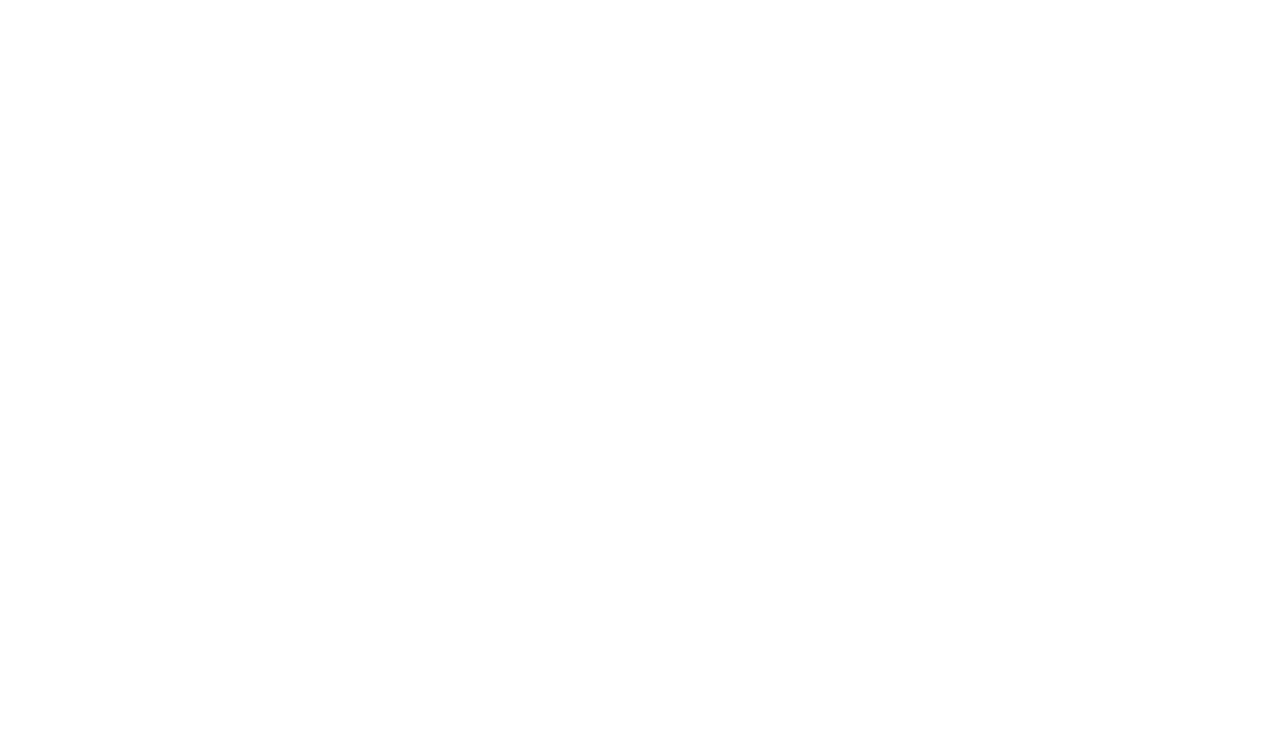
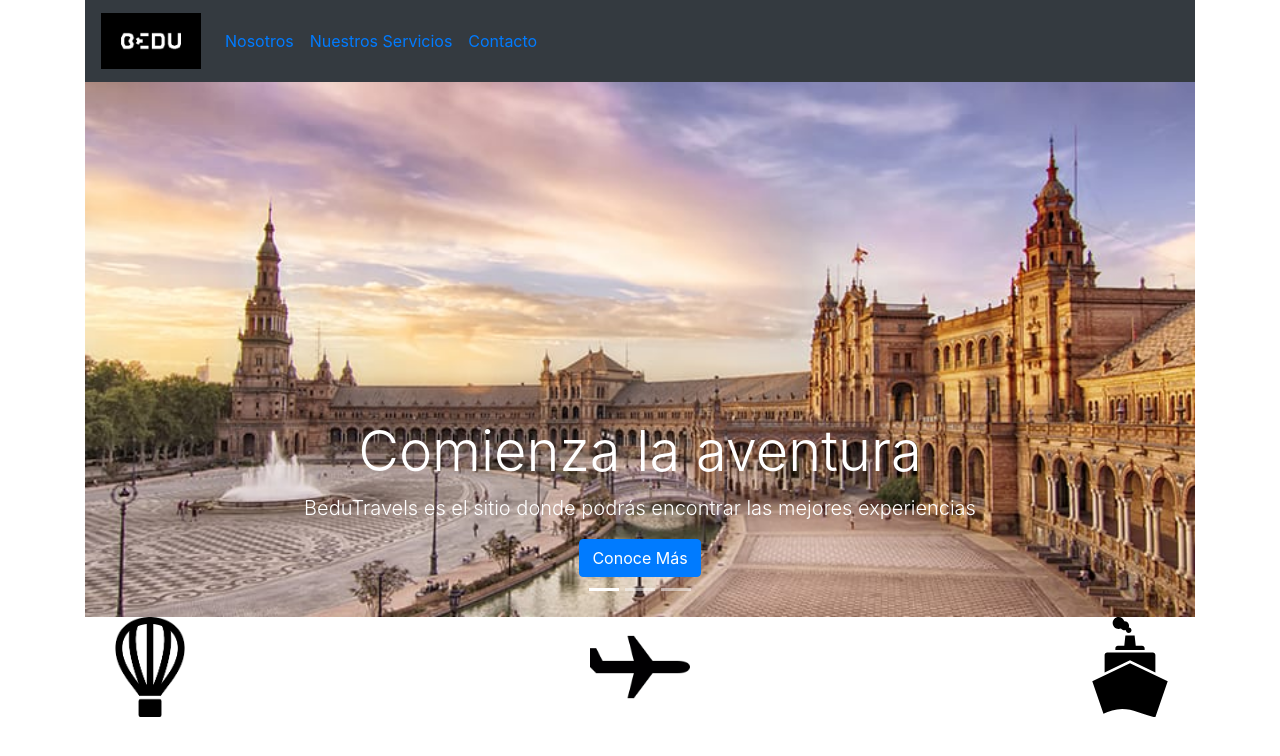
Before and after one commit to pauso92/bedutravel, a plain HTML site: page index.html in a window 1280 px wide. Drawn offline with nearby package versions, Linux system fonts and the light colour scheme.

Commit message:
Se creo el archivo estilos2.css para los nuevos estilos de la pagina rsponsiva

```diff
--- a/index.html
+++ b/index.html
@@ -1,11 +1,66 @@
+<!doctype html>
 <html lang="es">
-<head>
-    <meta charset="UTF-8">
-    <meta name="viewport" content="width=device-width, initial-scale=1.0">
-    <meta http-equiv="X-UA-Compatible" content="ie=edge">
+  <head>
+    <!-- Required meta tags -->
+    <meta charset="utf-8">
+    <meta name="viewport" content="width=device-width, initial-scale=1, shrink-to-fit=no">
+
+    <!-- Bootstrap CSS -->
+    <link rel="stylesheet" href="https://stackpath.bootstrapcdn.com/bootstrap/4.3.1/css/bootstrap.min.css" integrity="sha384-ggOyR0iXCbMQv3Xipma34MD+dH/1fQ784/j6cY/iJTQUOhcWr7x9JvoRxT2MZw1T" crossorigin="anonymous">
+    <link rel="stylesheet" href="/styles/estilos2.css">
     <title>BeduTravel</title>
-</head>
-<body>
+  </head>
+  <body>
+      <div class="container">
+          <nav class="navbar navbar-expand-lg navbar-black bg-dark">
+              <a class="navbar-brand" href="#"><img src="/images/logo.png" width="100px" alt=""></a>
+                <div class="collapse navbar-collapse" id="navbarSupportedContent">
+                    <ul class="navbar-nav mr-auto">
+                        <li class="nav-item active">
+                            <a class="nav-link" href="#">Nosotros<span class="sr-only">(current)</span></a>
+                            <li class="nav-item active">
+                                <a class="nav-link" href="#">Nuestros Servicios<span class="sr-only">(current)</span></a>
+                            </li>
+                            <li class="nav-item">
+                                <a class="nav-link" href="#">Contacto</a>
+                            </li>
+                        </li>
+                    </ul>
+                </div>
+          </nav>
+        </div>
+        <div class="container">
+            <div class="bd-example">
+                <div id="carouselExampleCaptions" class="carousel slide" data-ride="carousel">
+                    <ol class="carousel-indicators">
+                        <li data-target="#carouselExampleCaptions" data-slide-to="0" class="active"></li>
+                        <li data-target="#carouselExampleCaptions" data-slide-to="1"></li>
+                        <li data-target="#carouselExampleCaptions" data-slide-to="2"></li>
+                    </ol>
+                    <div class="carousel-inner">
+                        <div class="carousel-item active">
+                            <img src="/images/background.jpg" class="d-block w-100" alt="...">
+                            <div class="carousel-caption d-none d-md-block">
+                                <h1 class="display-4">Comienza la aventura</h1>
+                                <p class="lead">BeduTravels es el sitio donde podrás encontrar las mejores experiencias</p>
+                                <button type="button" class="btn btn-primary">Conoce Más</button>
+                            </div>
+                        </div>
+                    </div>
+                </div>
+        </div>
+        <div class="container">
+            <div class="container-images">
+                <img class="img" src="/images/Globo.png" alt="">
+                <img class="img" src="/images/Avion.png" alt="">
+                <img class="img" src="/images/Barco.svg" alt="">
+            </div>
+        </div>
 
-</body>
+    <!-- Optional JavaScript -->
+    <!-- jQuery first, then Popper.js, then Bootstrap JS -->
+    <script src="https://code.jquery.com/jquery-3.3.1.slim.min.js" integrity="sha384-q8i/X+965DzO0rT7abK41JStQIAqVgRVzpbzo5smXKp4YfRvH+8abtTE1Pi6jizo" crossorigin="anonymous"></script>
+    <script src="https://cdnjs.cloudflare.com/ajax/libs/popper.js/1.14.7/umd/popper.min.js" integrity="sha384-UO2eT0CpHqdSJQ6hJty5KVphtPhzWj9WO1clHTMGa3JDZwrnQq4sF86dIHNDz0W1" crossorigin="anonymous"></script>
+    <script src="https://stackpath.bootstrapcdn.com/bootstrap/4.3.1/js/bootstrap.min.js" integrity="sha384-JjSmVgyd0p3pXB1rRibZUAYoIIy6OrQ6VrjIEaFf/nJGzIxFDsf4x0xIM+B07jRM" crossorigin="anonymous"></script>
+  </body>
 </html>
--- /dev/null
+++ b/styles/estilos2.css
@@ -0,0 +1,7 @@
+.container-images{
+    display: flex;
+    justify-content: space-between;
+}
+.img{
+    width: 100px;
+}
```
Also changed, not shown: images/Avion.png (added), images/Barco.svg (added), images/Globo.png (added), 1 other file.
